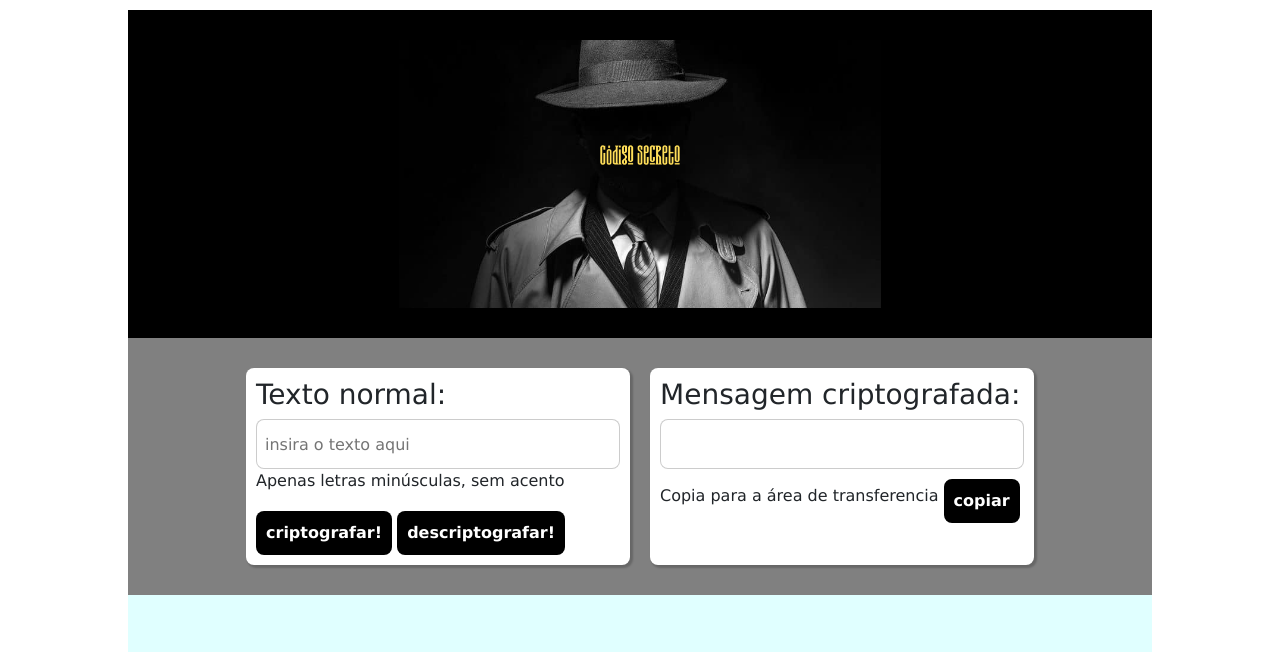
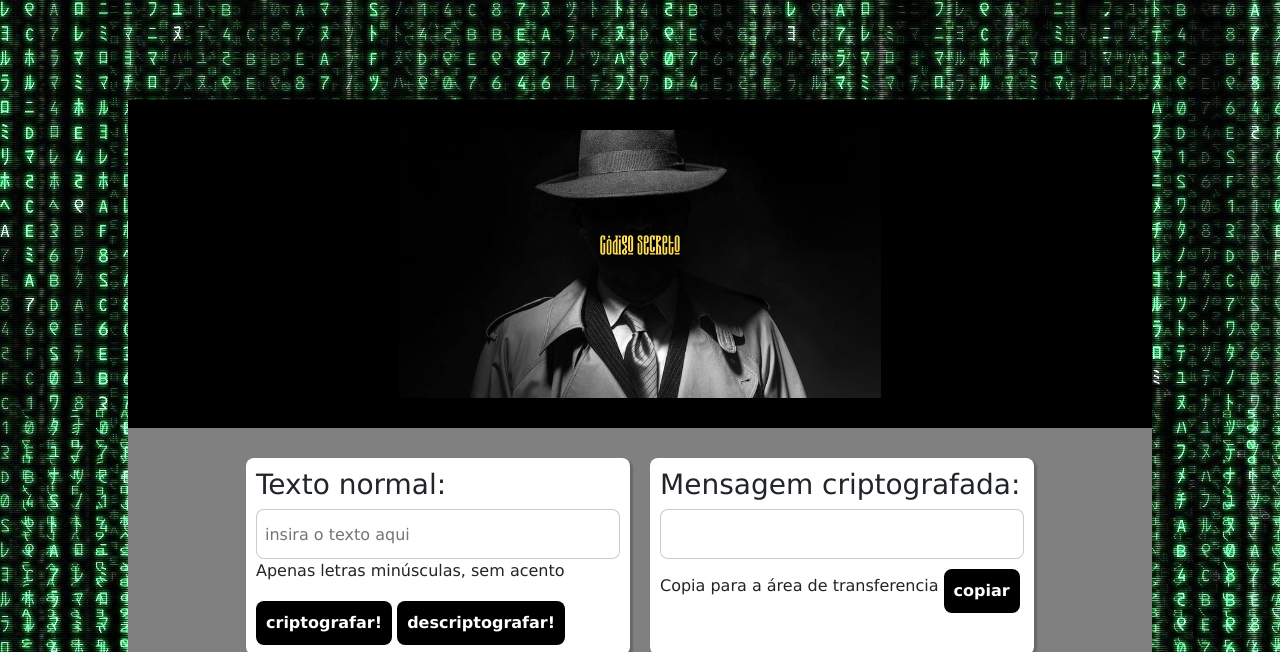
Before and after one commit to maiaroberto/Challenge-Oracle-One, a plain HTML site: page index.html in a window 1280 px wide. Shown: the top 652 px of the page. Drawn offline with Linux system fonts and the light colour scheme; a script that the page names is missing.

Commit message:
Colocação do fundo Matrix

```diff
--- a/css/style.css
+++ b/css/style.css
@@ -2,14 +2,15 @@
   margin: 0;
   padding: 0;
   box-sizing: border-box;
-  background-image: image("img/matrix.jpg");
 }
 
 body {
+  background-image: url("../img/matrix.jpg");
   font-family: Verdana, Geneva, Tahoma, sans-serif;
-  padding: 10px;
+  padding: 100px;
   margin: 0 10px 0 10px;
   justify-content: center;
+
 }
 
 header{
```
Also changed, not shown: index.html (+1 -1 lines).
